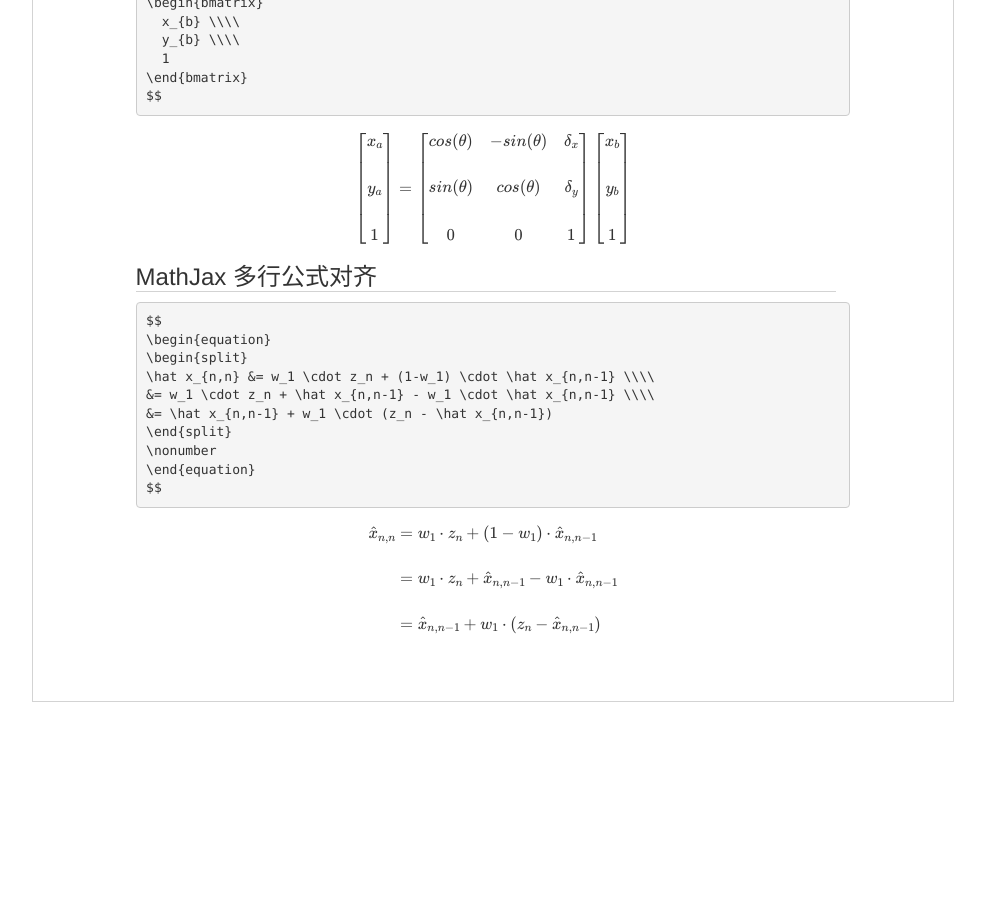
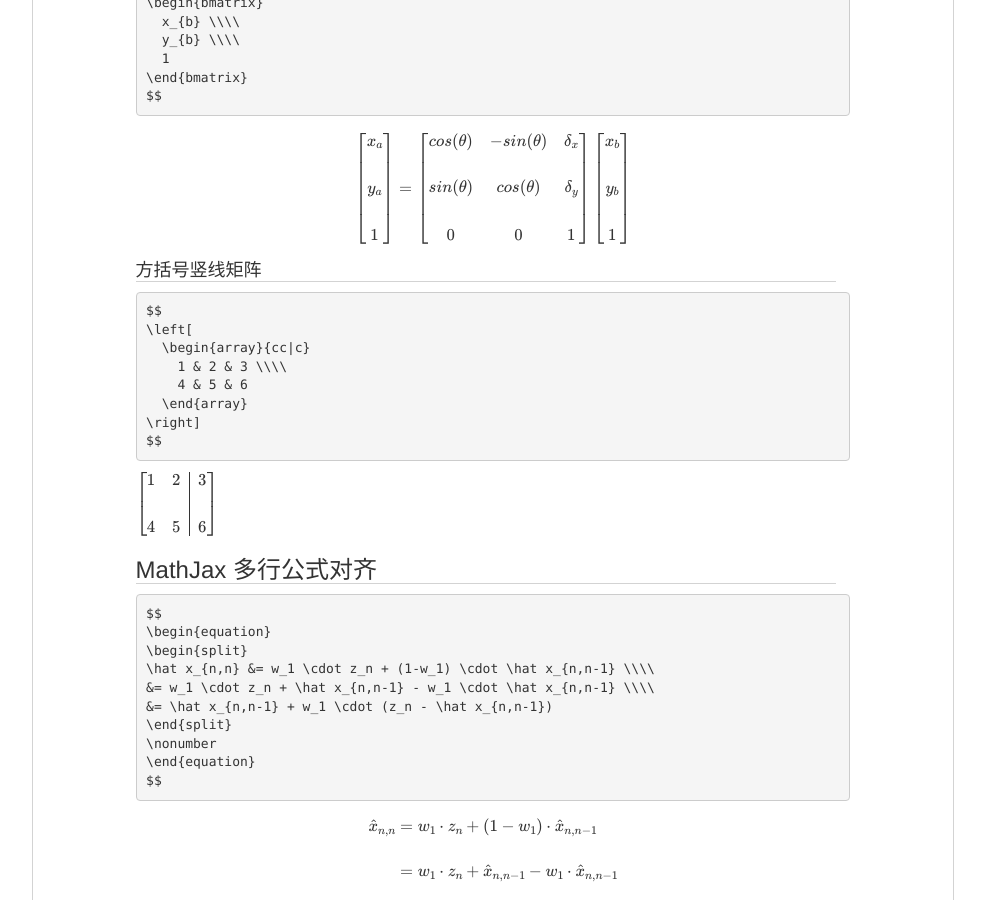
Before and after one commit to luli100/luli100.github.io, a Jekyll site: the page built from _posts/2023-11-01-mathjax.md, in a window 1280 px wide and 900 px high, scrolled down 902 px. Shown: the whole window, without its empty margins (147-1132 px from the left). Built offline with Jekyll 4.4.1, drawn with Linux system fonts in a browser that asks for light colours; formulas are drawn with MathJax 3; before the commit the page ends 1604 px from its top, so only the background shows below that.

Commit message:
方括号竖线矩阵

````diff
--- a/_posts/2023-11-01-mathjax.md
+++ b/_posts/2023-11-01-mathjax.md
@@ -79,6 +79,28 @@ $$
 \end{bmatrix}
 $$
 
+#### 方括号竖线矩阵
+
+```
+$$
+\left[
+  \begin{array}{cc|c}
+    1 & 2 & 3 \\\\
+    4 & 5 & 6
+  \end{array}
+\right]
+$$
+```
+$$
+\left[
+  \begin{array}{cc|c}
+    1 & 2 & 3 \\\\
+    4 & 5 & 6
+  \end{array}
+\right]
+$$
+
+
 ### MathJax 多行公式对齐
 
 ```
````
